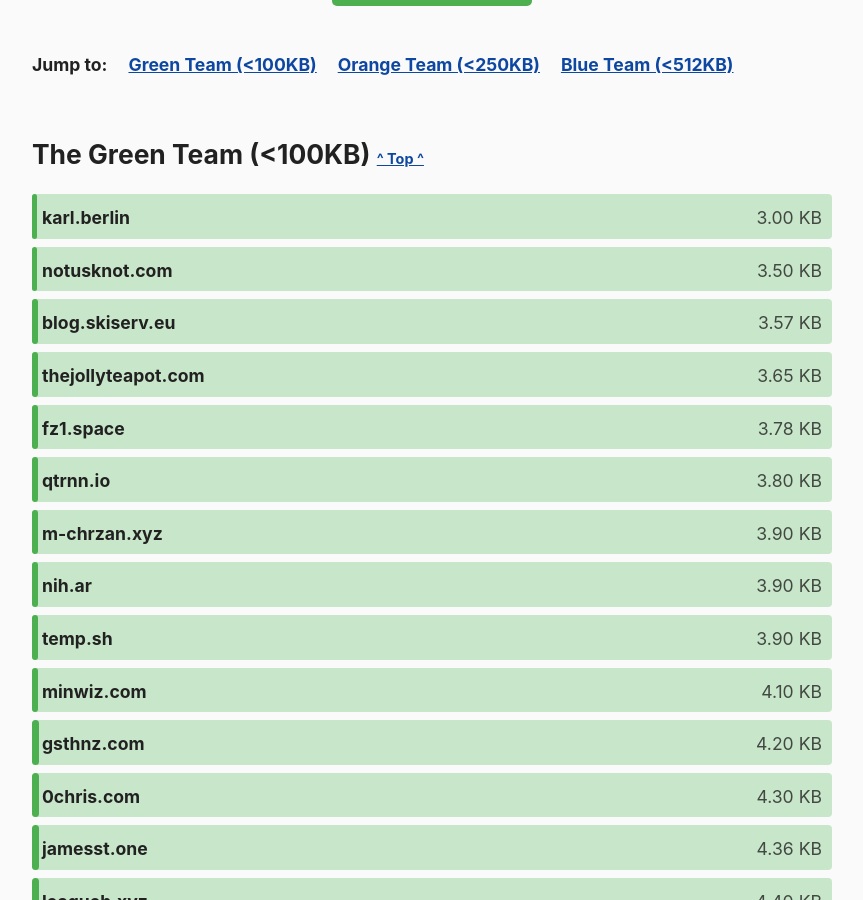
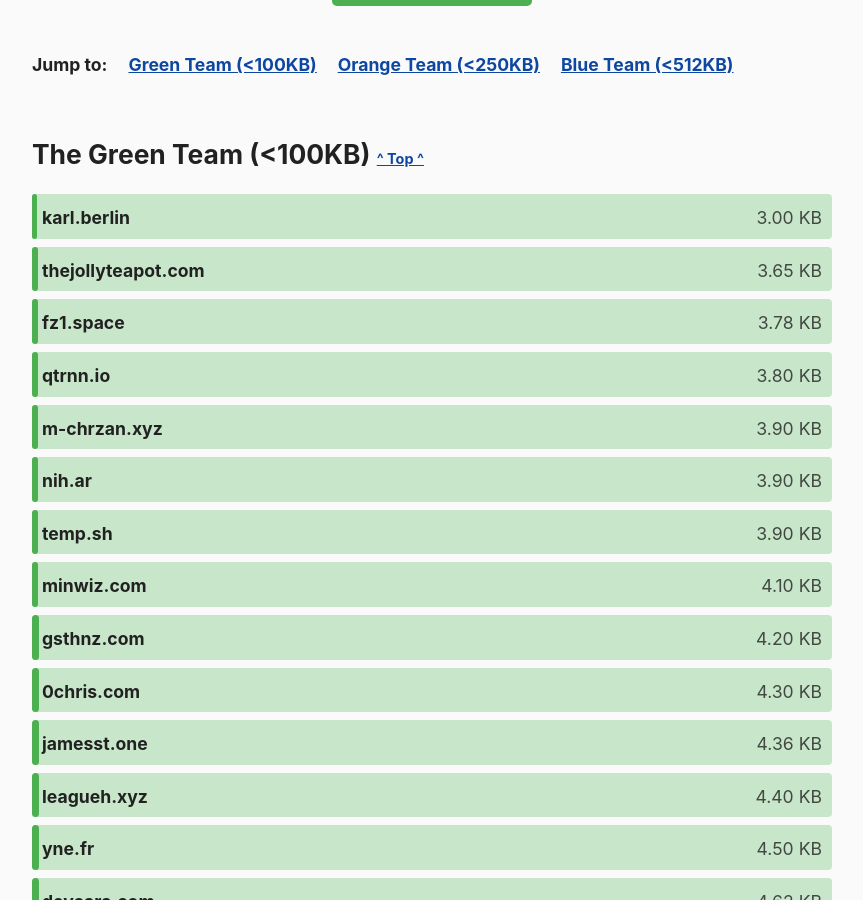
Before and after one commit to kevquirk/512kb.club, a Jekyll site: the page built from index.md, in a window 1280 px wide and 900 px high, scrolled down 1113 px. Shown: the whole window, without its empty margins (208-1071 px from the left). Built offline with Jekyll 4.4.1, drawn with Linux system fonts in a browser that asks for light colours.

Commit message:
Removed a couple of broken / UM sites

```diff
--- a/_data/sites.yml
+++ b/_data/sites.yml
@@ -447,11 +447,6 @@
   url: https://blog.setale.me/
   size: 294
   last_checked: 2022-10-17
-
-- domain: blog.skiserv.eu
-  url: https://blog.skiserv.eu/
-  size: 3.57
-  last_checked: 2023-02-24
 
 - domain: blog.trieoflogs.com
   url: https://blog.trieoflogs.com
@@ -1962,11 +1957,6 @@
   size: 48.3
   last_checked: 2022-03-21
 
-- domain: notusknot.com
-  url: https://notusknot.com/
-  size: 3.5
-  last_checked: 2022-01-23
-
 - domain: noulin.net
   url: https://noulin.net/blog
   size: 22.2
```
